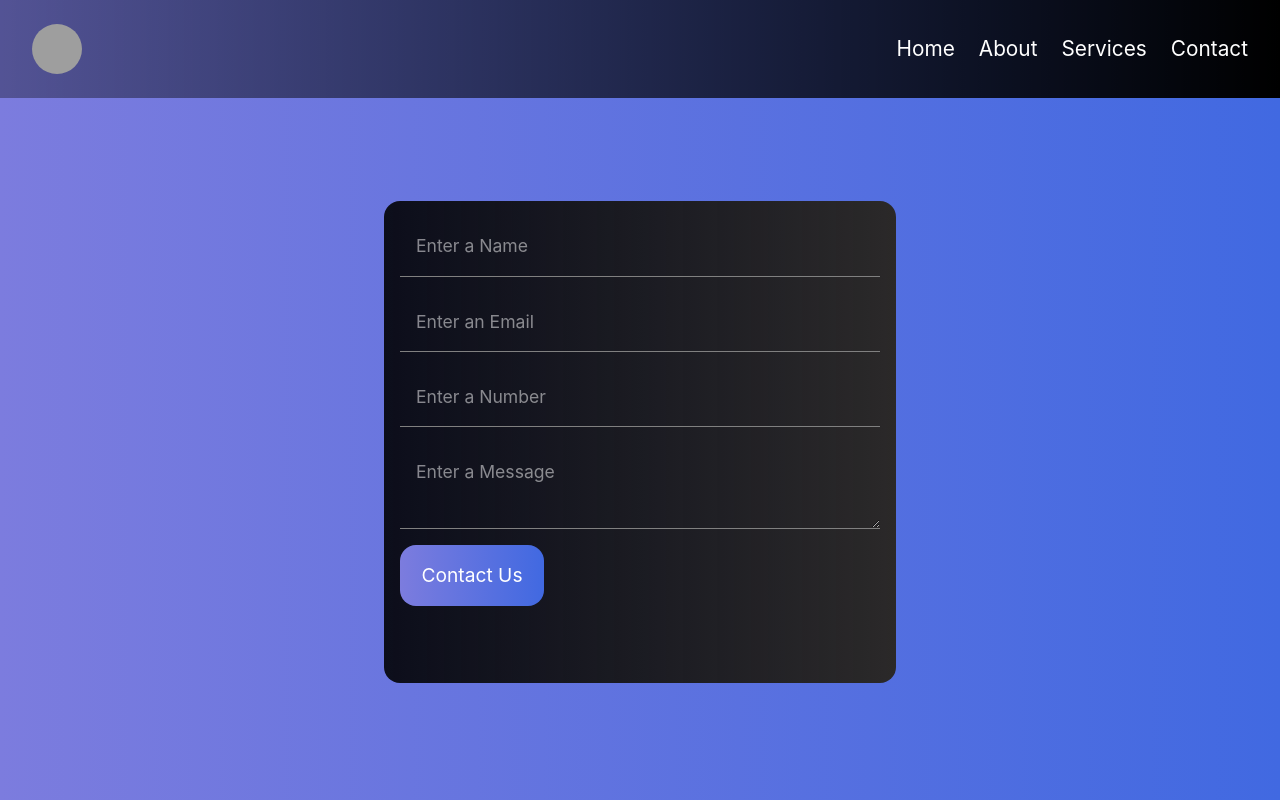
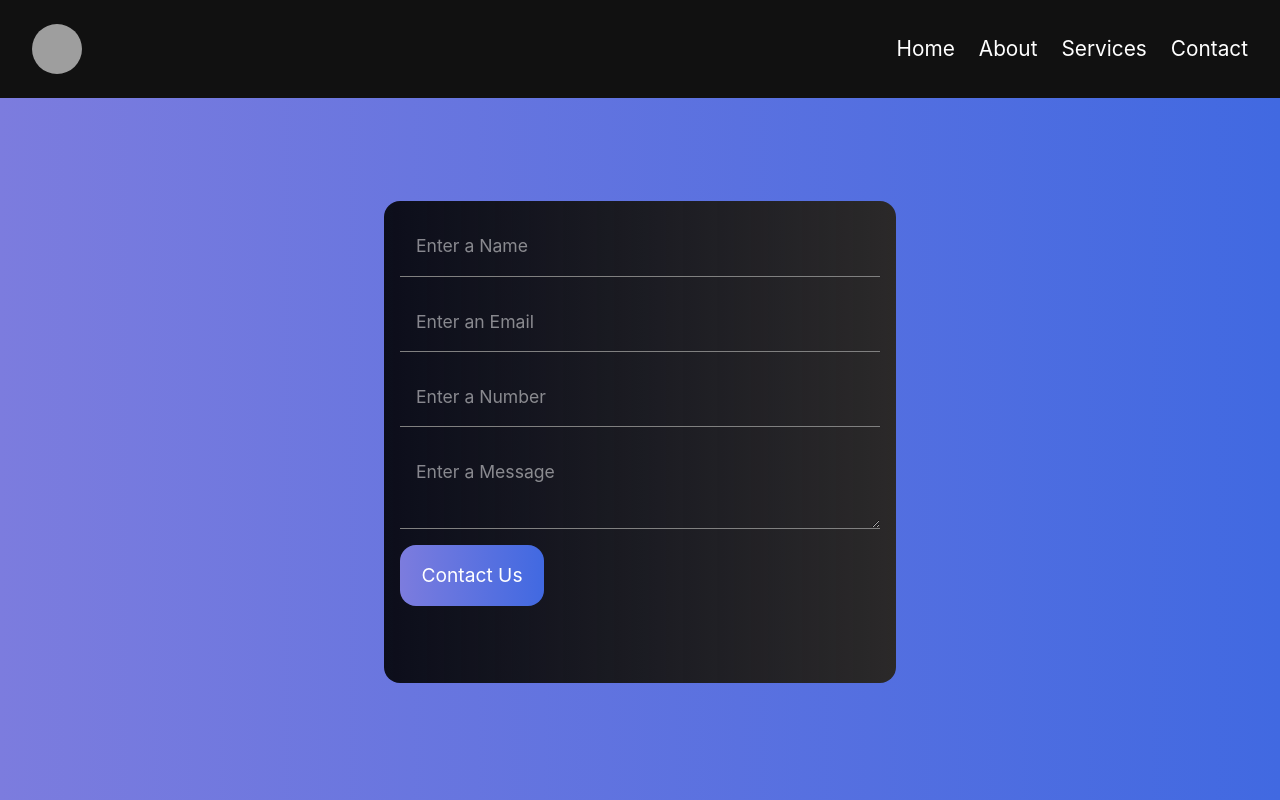
Before and after one commit to KotakYashJI/demo_app, a React (Vite) app in the folder frontend/: page /contact in a window 1280 px wide. Built offline with nearby package versions, Linux system fonts and the light colour scheme; grey boxes are pictures that could not be loaded.

Commit message:
frontend done

```diff
--- a/frontend/src/styles/navbar.css
+++ b/frontend/src/styles/navbar.css
@@ -15,7 +15,7 @@ html,body{
     align-items: center;
     justify-content: space-between;
     padding: 1.5rem 2rem;
-    background: linear-gradient(to right,rgba(0, 0, 0, 0.329),black);
+    background-color: #111;
 }
 
 .logo img{
```
